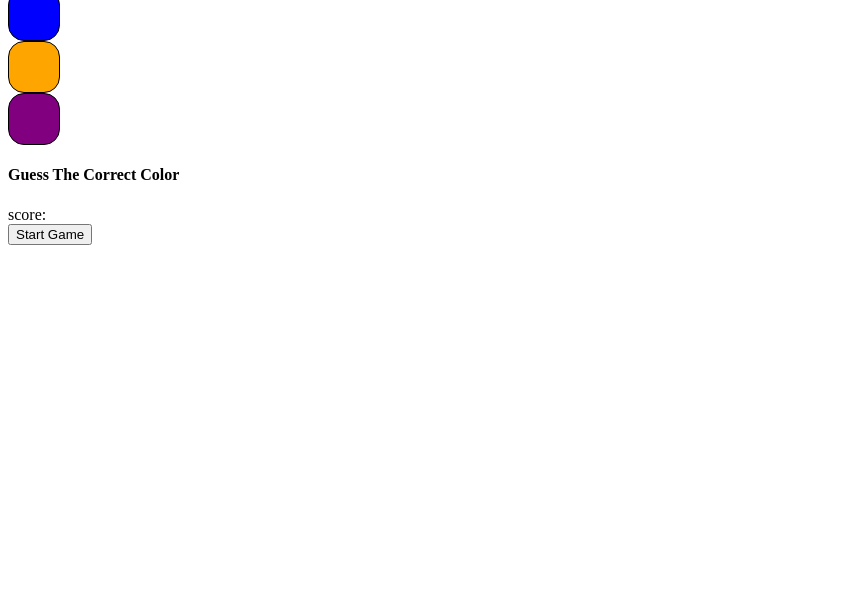
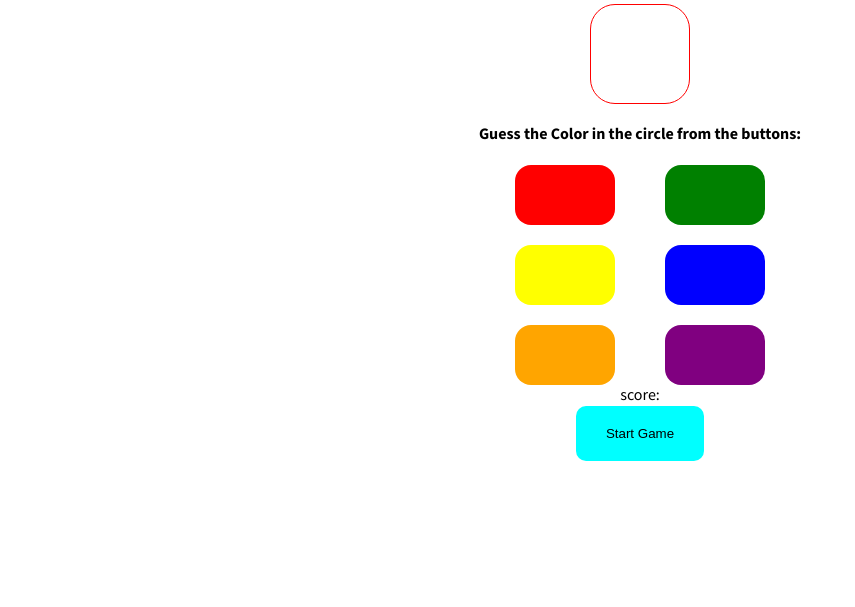
Before and after one commit to CJWALT/zuriTskOne, a plain HTML site: page index.html in a window 1280 px wide. Shown: the part 193-800 px from the top of the page, without its empty margins (0-855 px from the left). Drawn offline with Linux system fonts and the light colour scheme.

Commit message:
ui/ux: add styles

```diff
--- a/index.html
+++ b/index.html
@@ -8,9 +8,14 @@
 </head>
 <body>
     <div class="container">
-        <div class="guessColor">
-            Welcome
+        <h1>COLOR GUESSING GAME</h1>
+        <div class="color-wrap">
+
+                <div class="guessColor"></div>
+                <h1>Guess the Color in the circle from the buttons:</h1>
         </div>
+
+        <div class="status"></div>
 
         <div class="options">
             <div class="colorBtn"></div>
@@ -21,14 +26,12 @@
             <div class="colorBtn"></div>
         </div>
 
-        <div class="instructions">
-            <h4>Guess The Correct Color</h4>
+        <div class="score">score: </div>
+        <div>
+            <button class="startAgain" type="reset" data-testid="newGameButton">Start Game</button>
         </div>
+    </div>
 
-        <div class="status"></div>
-        <div class="score">score: </div>
-    </div>
-    <button class="startAgain" type="reset" data-testid="newGameButton">Start Game</button>
 
     <script src="main.js"></script>
 </body>
--- a/main.js
+++ b/main.js
@@ -21,7 +21,9 @@ function setNewTargetColor() {
   let randomNum = getRandomNum();
   targetColor = colorsBtn[randomNum];
   color.style.backgroundColor = targetColor;
+color.style.border=targetColor;
   statusDisplay.textContent = "";
+
 }
 
 startAgainBtn.addEventListener("click", function () {
--- a/styles.css
+++ b/styles.css
@@ -1,48 +1,113 @@
+@import url('https://fonts.googleapis.com/css2?family=Mada:wght@200..900&display=swap');
+
+*{
+    margin:0;
+    padding:0;
+    box-sizing: border-box;
+}
+
+body{
+    font-family:'mada', sans-serif;
+}
+.container{
+    display:flex;
+    justify-content: center;
+    align-content:center;
+    flex-direction:column;
+    align-items: center;
+    width:100%;
+    height:100vh;
+}
+
+.color-wrap{
+    display:flex;
+    flex-direction: column;
+    align-items:center;
+        gap:20px;
+
+}
+h1{ margin-bottom: 20px;
+    font-size:24px;
+}
+.color-wrap > h1{
+    font-size:16px;
+    text-align:center;
+}
+.guessColor{
+    width:100px;
+    height:100px;
+    border-radius:25px;
+    border:1px solid red;
+}
+
+.options{
+    display:flex;
+    flex-direction: row;
+    width:250px;
+    max-width:260px;
+    flex-wrap:wrap;
+    justify-content: space-between;
+    gap:20px;
+
+}
+
+.options > div{
+    width:100px;
+    height:60px;
+}
 .colorBtn{
-    width: 50px;
-    height: 50px;
+
+
     border-radius: 1rem;
     cursor: pointer;
-    background-color: red;
-    border: 1px solid black;
+    background-color: red
+
 }
 .colorBtn1{
-    width: 50px;
-    height: 50px;
+
+
     border-radius: 1rem;
     cursor: pointer;
     background-color: blue;
-    border: 1px solid black;
+
 }
 .colorBtn2{
-    width: 50px;
-    height: 50px;
+
+
     border-radius: 1rem;
     cursor: pointer;
     background-color: green;
-    border: 1px solid black;
+
 }
 .colorBtn3{
-    width: 50px;
-    height: 50px;
+
+
     border-radius: 1rem;
     cursor: pointer;
     background-color: yellow;
-    border: 1px solid black;
+
 }
 .colorBtn4{
-    width: 50px;
-    height: 50px;
+
+
     border-radius: 1rem;
     cursor: pointer;
     background-color: purple;
-    border: 1px solid black;
+
 }
 .colorBtn5{
-    width: 50px;
-    height: 50px;
+
+
     border-radius: 1rem;
     cursor: pointer;
     background-color: orange;
-    border: 1px solid black;
+
 }
+
+button{
+    padding:20px 30px;
+    border:none;
+    background-color: aqua;
+    border-radius: 10px;
+    cursor: pointer;
+}
```
